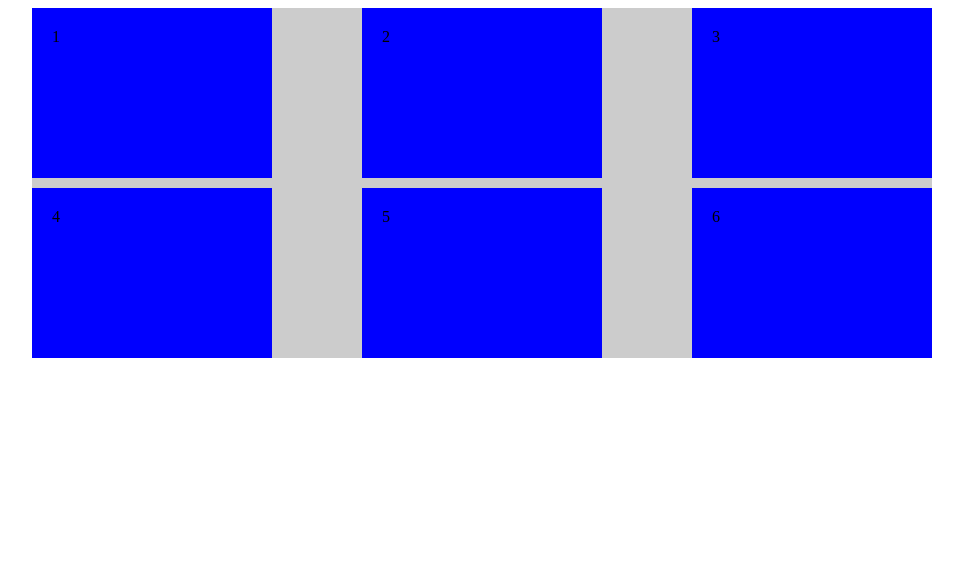
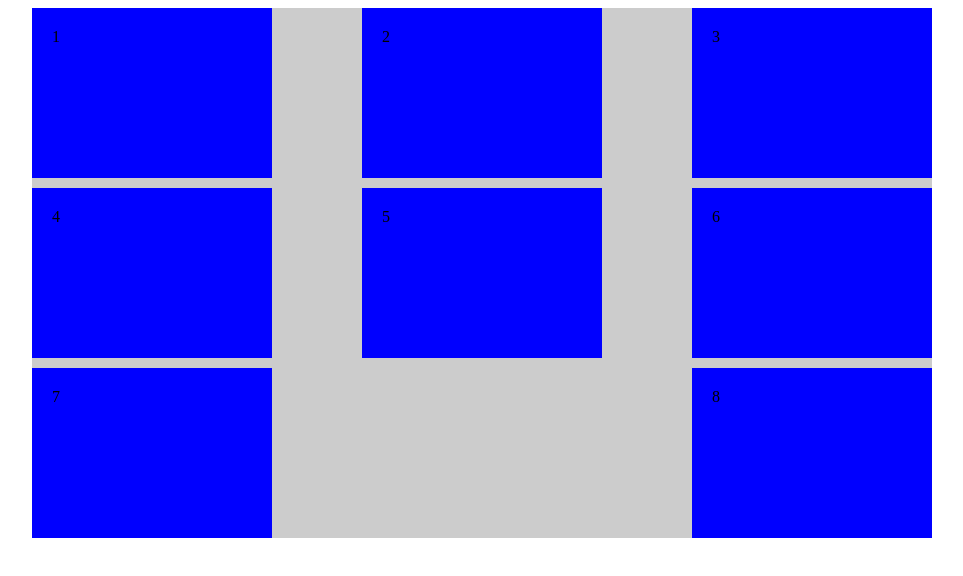
Before and after one commit to IOS-Senai-DS/aulagitsenai, a plain HTML site: page index.html in a window 1280 px wide. Shown: the whole page, without its empty margins (158-1121 px from the left). Drawn offline with Linux system fonts and the light colour scheme.

Commit message:
Atualização da index

```diff
--- a/index.html
+++ b/index.html
@@ -26,6 +26,12 @@
 		<div class="item">
 			6
 		</div>
+		<div class="item">
+			7
+		</div>
+		<div class="item">
+			8
+		</div>
 	</div>
 </body>
 </html>
```
